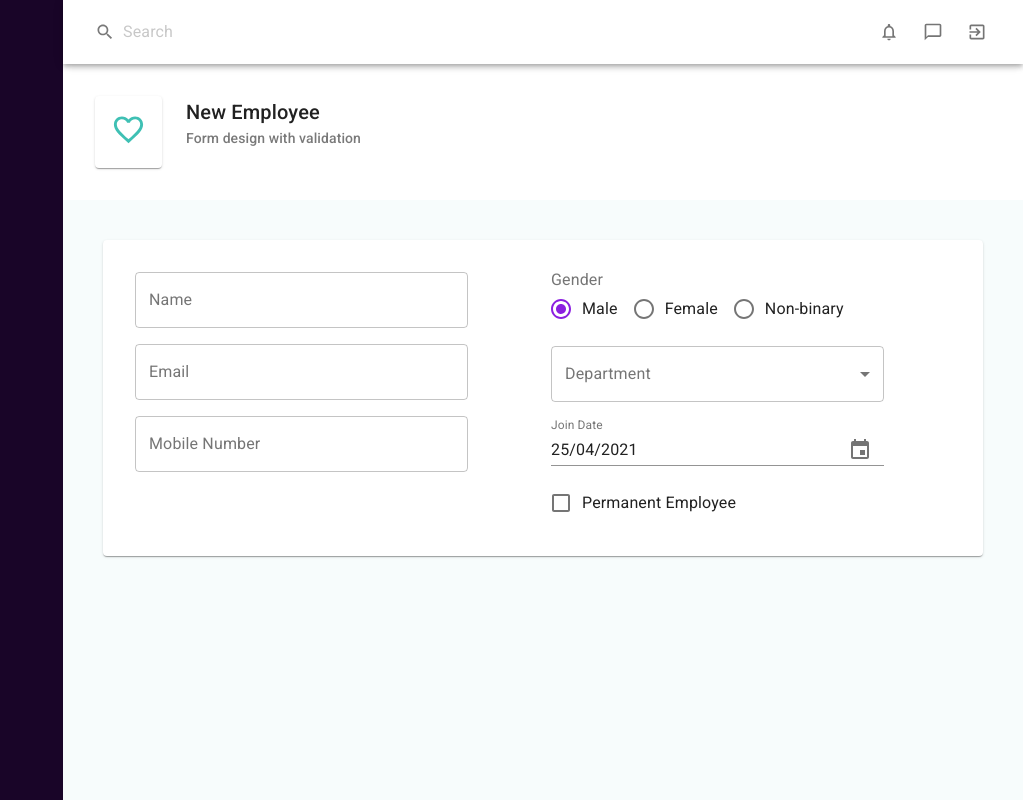
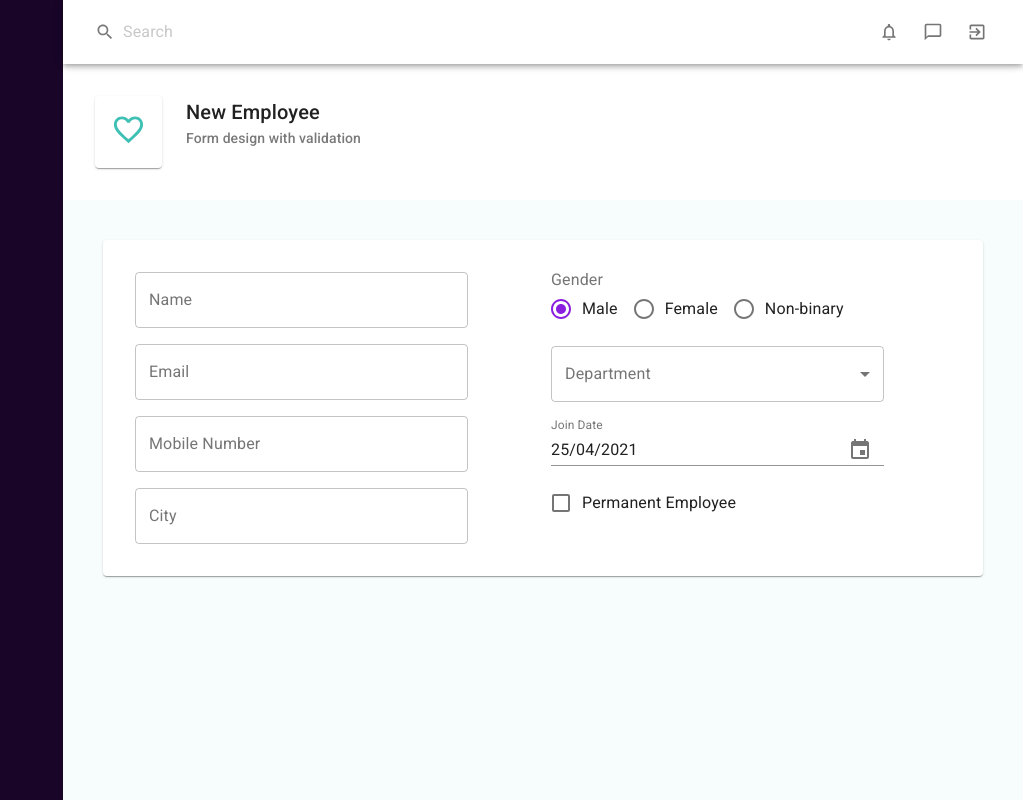
Before and after one commit to chinmaykunkikar/mui, a React (Create React App) app: page / in a window 1280 px wide. Shown: the whole page, without its empty margins (257-1280 px from the left). Built offline with nearby package versions, Linux system fonts and the light colour scheme.

Commit message:
form: add a missing textinput

```diff
--- a/src/pages/Employees/EmployeeForm.js
+++ b/src/pages/Employees/EmployeeForm.js
@@ -8,6 +8,7 @@ const initialValues = {
   name: '',
   email: '',
   mobile: '',
+  city: '',
   gender: 'male',
   departmentId: '',
   joinDate: new Date(),
@@ -52,6 +53,12 @@ function EmployeeForm() {
             value={values.mobile}
             onChange={handleChange}
           />
+          <Controls.TextInput
+            name='city'
+            label='City'
+            value={values.city}
+            onChange={handleChange}
+          />
         </Grid>
         <Grid xs={6}>
           <Controls.RadioGroup
```
